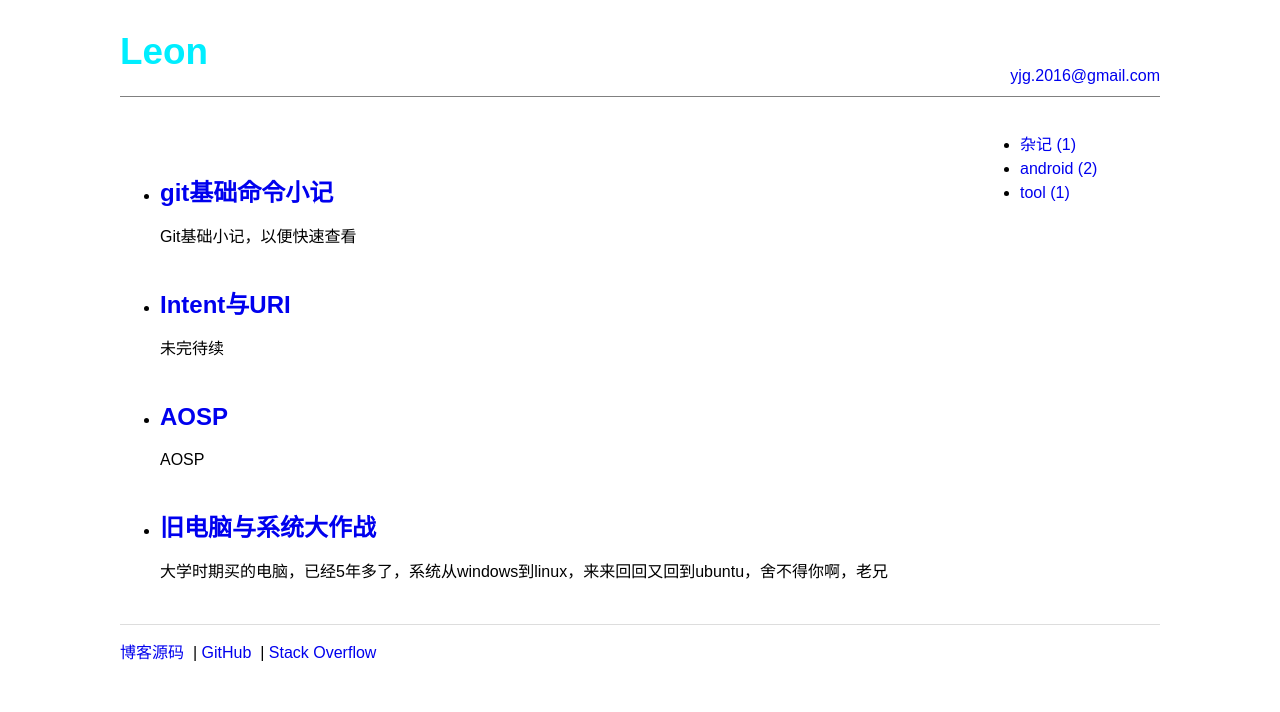
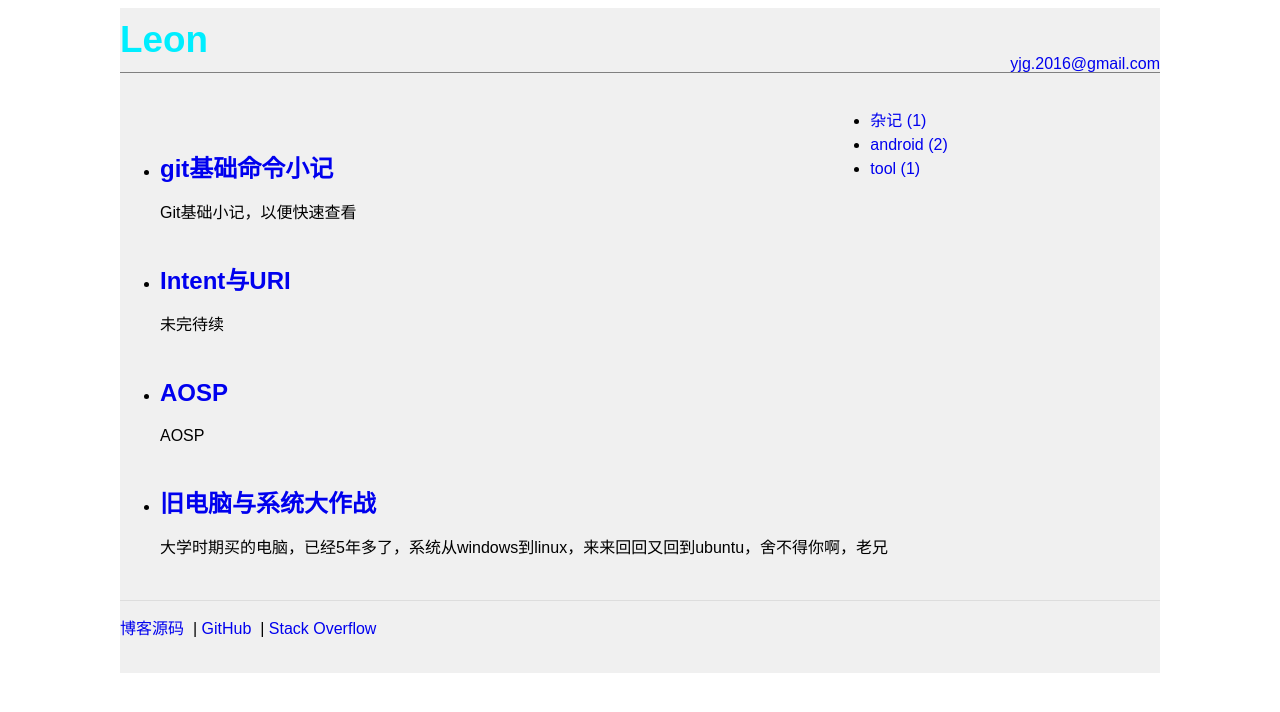
Before and after one commit to leongithub/blog, a Jekyll site: the page built from index.html, in a window 1280 px wide. Shown: the top 712 px of the page. Built offline with Jekyll 4.4.1, drawn with Linux system fonts in a browser that asks for light colours.

Commit message:
改变网站背景颜色

```diff
--- a/css/default.css
+++ b/css/default.css
@@ -11,14 +11,15 @@ a:hover {
 }
 
 .site {
-	line-height: 1.5em;
-	width: 65em;
-	margin: auto;
+    line-height: 1.5em;
+    width: 65em;
+    margin: auto;
+    background-color: #f0f0f0;
 }
 
 .site .header {
-    padding-top: 2em;
-    padding-bottom: 2em;
+    padding-top: 20px;
+    padding-bottom: 20px;
     border-bottom: 1px solid gray;
 }
 
```
